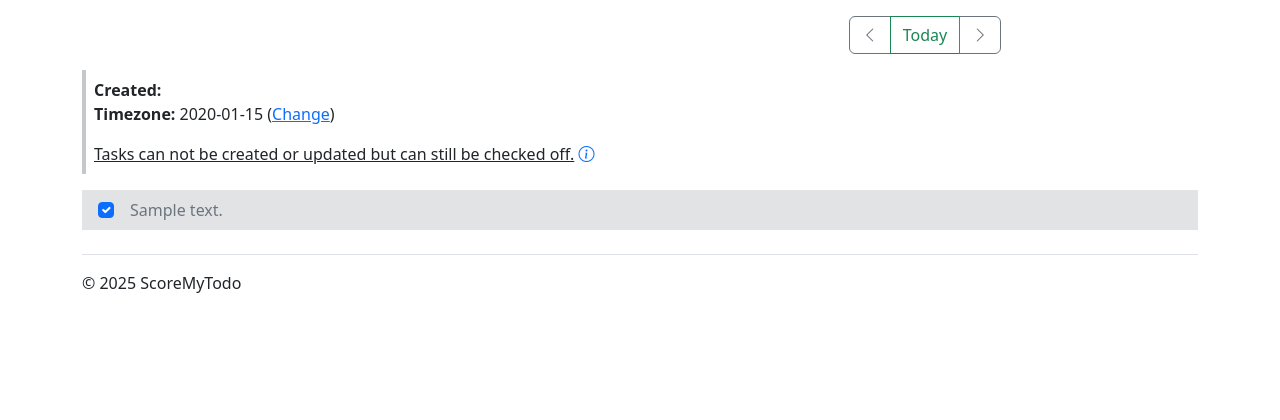
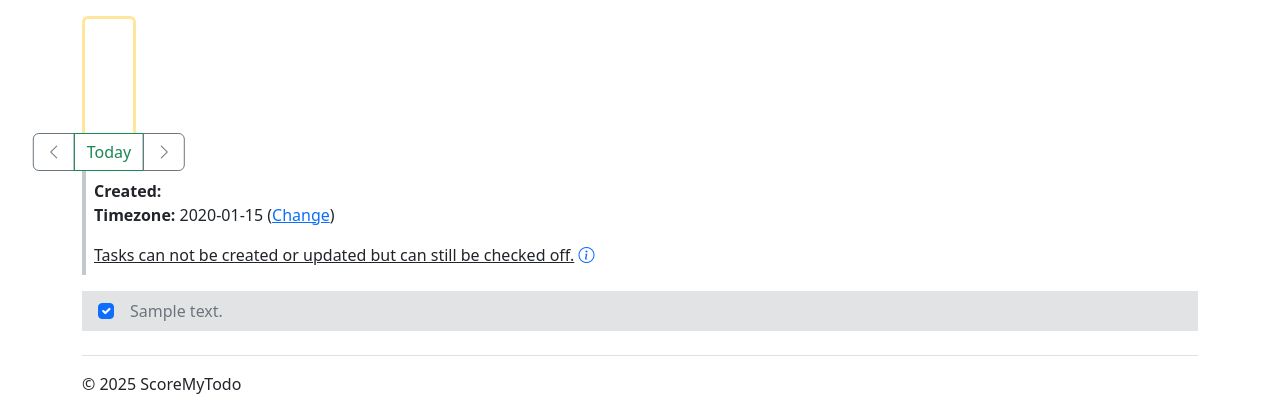
Before and after one commit to alex-b1729/scoremytodo, a Django app: page /todo/00000000-0000-0000-0000-000000000001/ in a window 1280 px wide. Shown: the part 80-500 px from the top of the page. Run offline with Django 5.2, Linux system fonts and the light colour scheme; a user stored in the database is signed in; tables that the repository leaves empty hold one stand-in row (values such as "Sample post").

Commit message:
reformat date and button display of dailylist

```diff
--- a/todo/templates/partials/dailylist/head.html
+++ b/todo/templates/partials/dailylist/head.html
@@ -1,15 +1,14 @@
 {% load tz %}
 
-<div class="row align-items-center">
-    <div class="col">
-        {% with created_dt_tz=dailylist.created_dt|timezone:dailylist.reference_timezone %}
-        <h1 id="list-date">
-            <span class="text-nowrap">{{ created_dt_tz|date:'Y-m-d' }}</span>
-            <small class="text-body-secondary">{{ created_dt_tz|date:'l' }}</small>
-        </h1>
-        {% endwith %}
-    </div>
-    <div class="col text-center">
+<div class="d-inline-flex position-relative border border-{% if dailylist.can_create_update_tasks %}success{% elif dailylist.can_checkoff_tasks %}warning-subtle{% else %}secondary{% endif %} border-3 rounded p-4">
+    {% with created_dt_tz=dailylist.created_dt|timezone:dailylist.reference_timezone %}
+    <h1 id="list-date" class="display-3">
+        <small class="text-body-secondary">{{ created_dt_tz|date:'l' }}</small><br>
+        <span class="text-nowrap">{{ created_dt_tz|date:'Y-m-d' }}</span>
+    </h1>
+    {% endwith %}
+
+    <div class="position-absolute top-100 start-50 translate-middle rounded bg-body">
         <div class="btn-group" role="group" aria-label="Change date">
             <a
                     href="{% url 'change_daily_list' dailylist.uid 'previous' %}"
```
